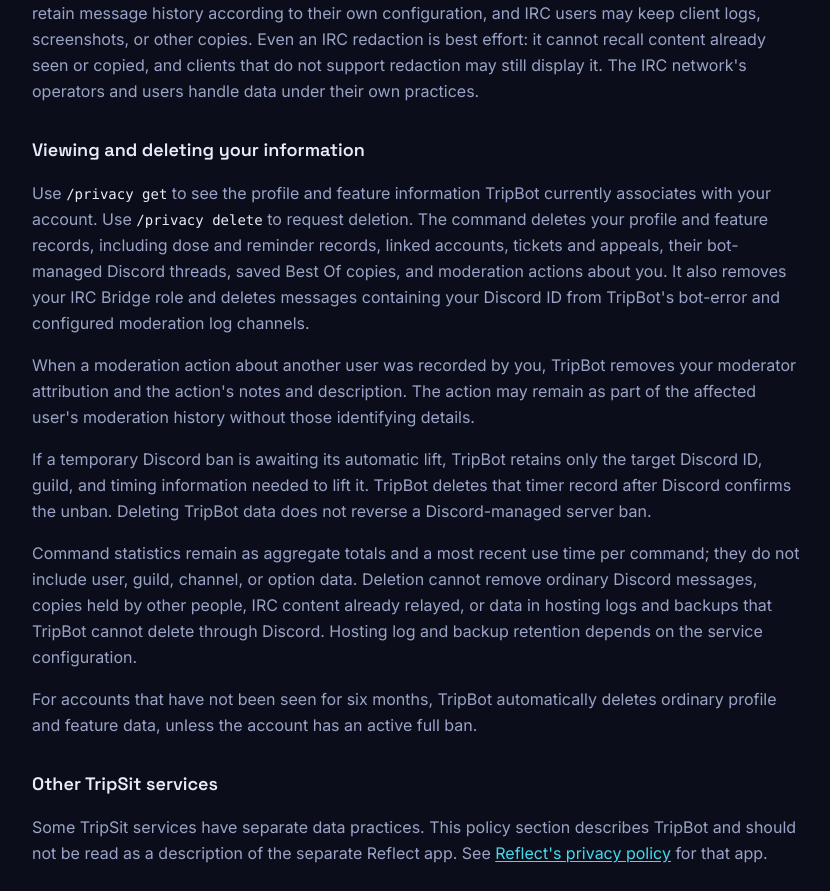
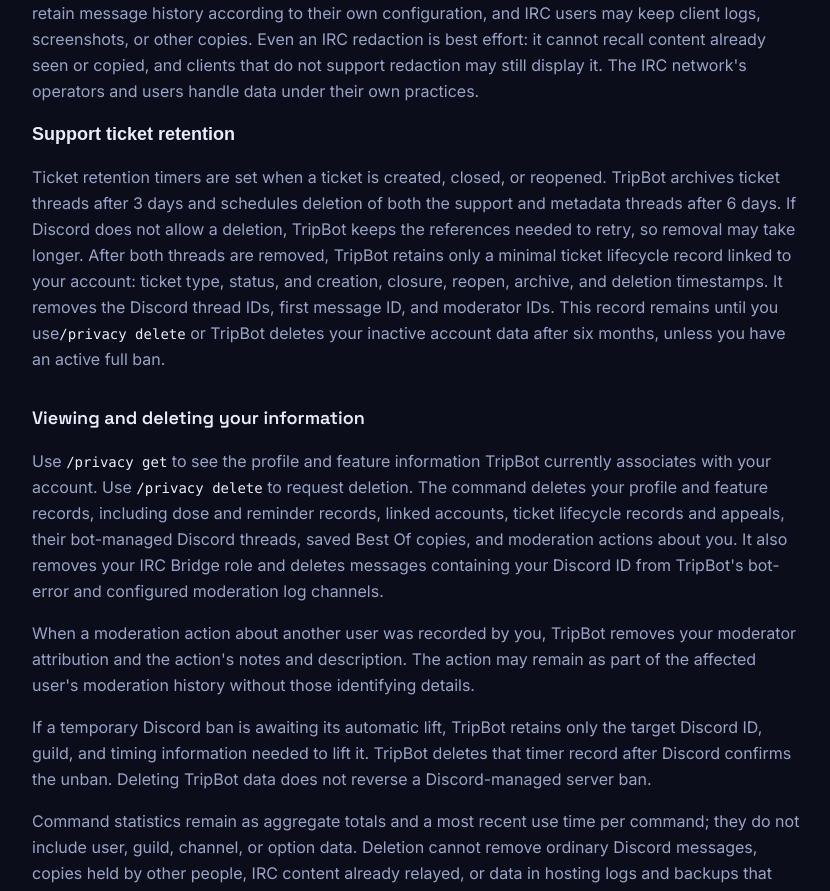
Before and after one commit to TripSit/website, a Next.js app: page /privacy in a window 1280 px wide. Shown: the part 1540-2431 px from the top of the page, without its empty margins (224-1054 px from the left). Built offline with nearby package versions, Linux system fonts and the light colour scheme; no server answers.

Commit message:
Document six-day ticket retention

```diff
--- a/src/pages/privacy.tsx
+++ b/src/pages/privacy.tsx
@@ -94,6 +94,21 @@ export default function PrivacyPage() {
         under their own practices.
       </p>
 
+      <h4 className="mt-8 text-lg font-semibold text-ink">Support ticket retention</h4>
+      <p>
+        Ticket retention timers are set when a ticket is created, closed, or
+        reopened. TripBot archives ticket threads after 3 days and schedules
+        deletion of both the support and metadata threads after 6 days. If
+        Discord does not allow a deletion, TripBot keeps the references needed
+        to retry, so removal may take longer. After both threads are removed,
+        TripBot retains only a minimal ticket lifecycle record linked to your
+        account: ticket type, status, and creation, closure, reopen, archive,
+        and deletion timestamps. It removes the Discord thread IDs, first
+        message ID, and moderator IDs. This record remains until you use
+        <code>/privacy delete</code> or TripBot deletes your inactive account
+        data after six months, unless you have an active full ban.
+      </p>
+
       <h3 id="Removing_your_information">
         Viewing and deleting your information
       </h3>
@@ -102,7 +117,7 @@ export default function PrivacyPage() {
         TripBot currently associates with your account. Use{" "}
         <code>/privacy delete</code> to request deletion. The command deletes
         your profile and feature records, including dose and reminder records,
-        linked accounts, tickets and appeals, their bot-managed Discord threads,
+        linked accounts, ticket lifecycle records and appeals, their bot-managed Discord threads,
         saved Best Of copies, and moderation actions about you. It also removes
         your IRC Bridge role and deletes messages containing your Discord ID
         from TripBot&apos;s bot-error and configured moderation log channels.
```
